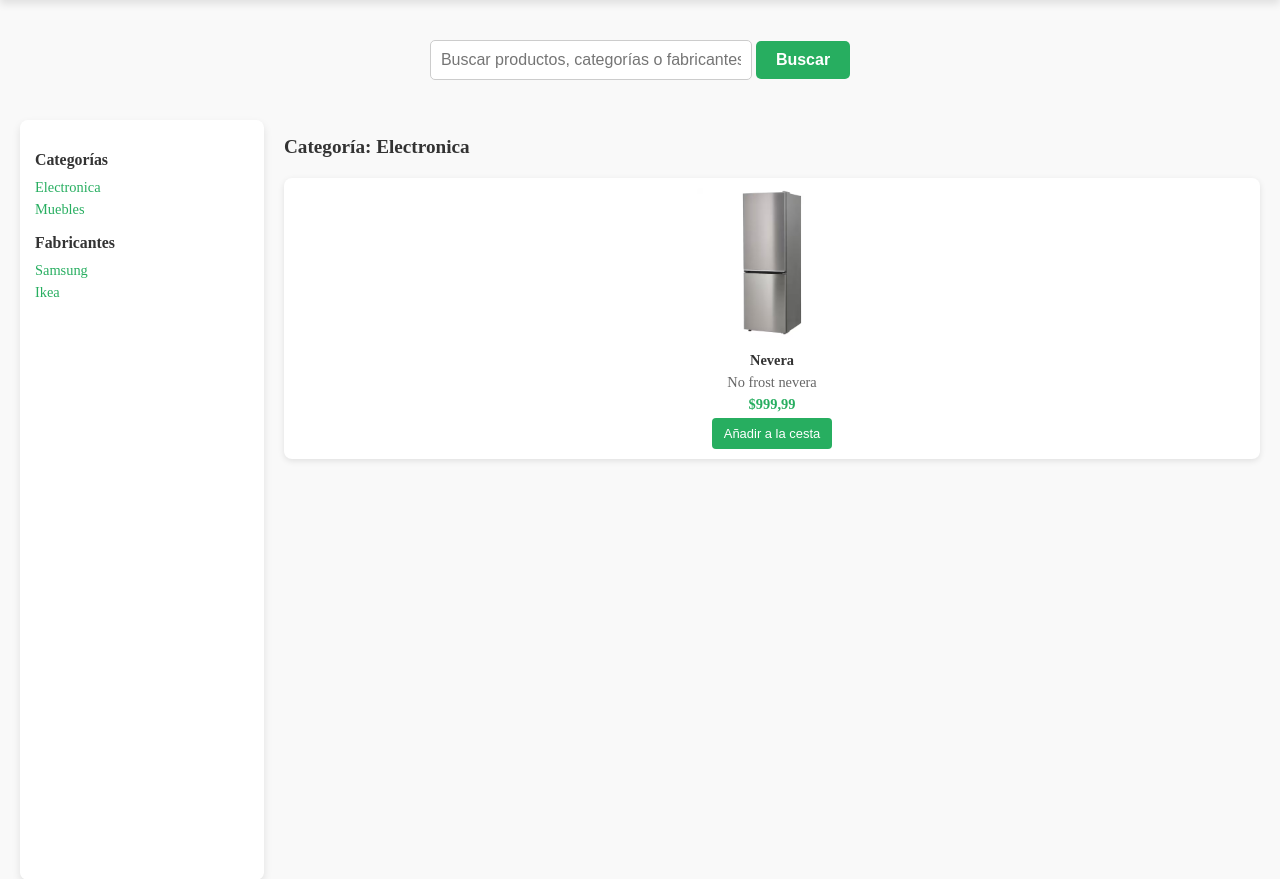
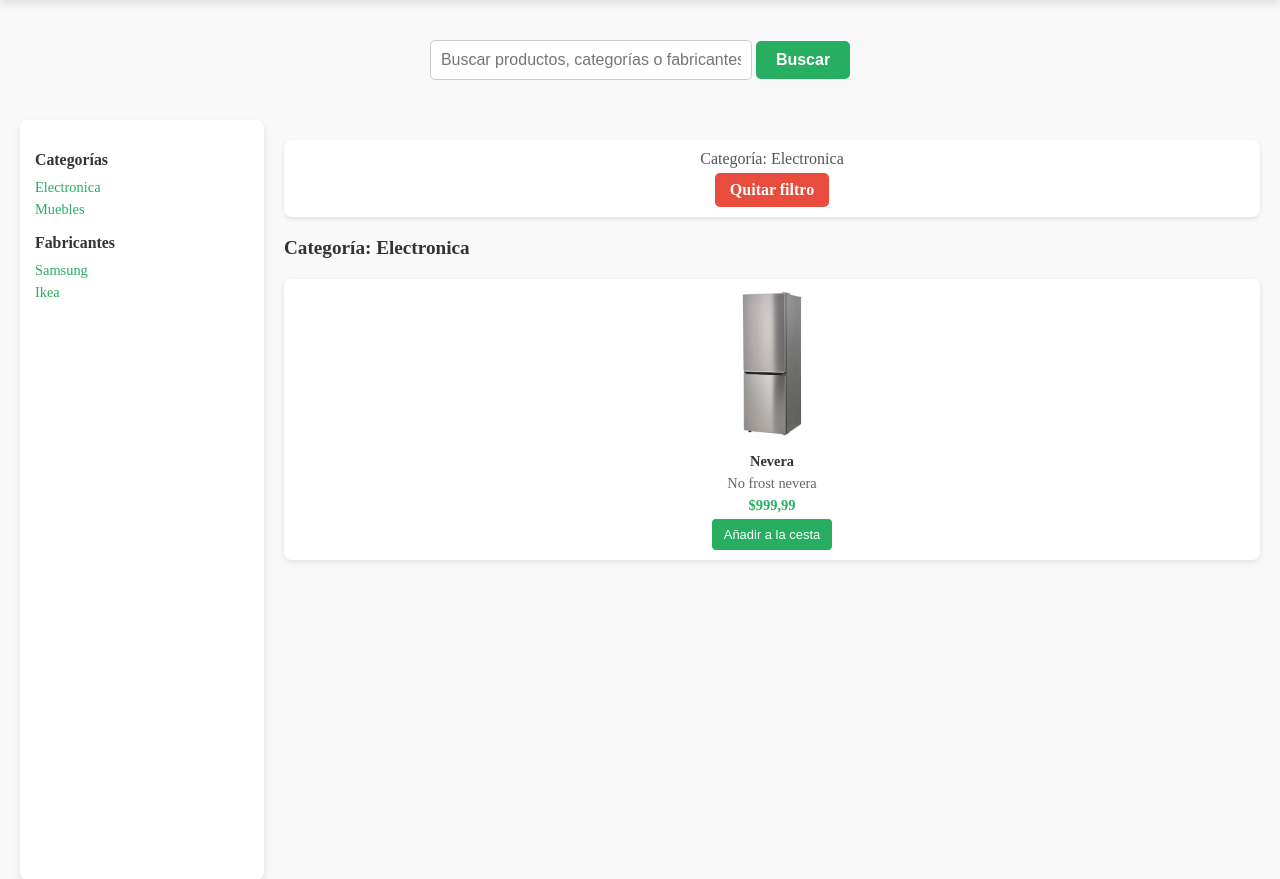
Before and after one commit to davblamor/PGPI-2.7, a Django app: page /categoria/9/ in a window 1280 px wide. Shown: the part 55-934 px from the top of the page. Run offline with Django 5.2, Linux system fonts and the light colour scheme; data comes from the database, SQL or seed files in the repository.

Commit message:
feat(filters): button for filter elimination

```diff
--- a/backend/myapp/views.py
+++ b/backend/myapp/views.py
@@ -32,6 +32,9 @@ def home(request):
 
 def catalogo(request):
     query = request.GET.get('q', '')
+    categoria_id = request.GET.get('categoria')
+    fabricante_id = request.GET.get('fabricante')
+
     productos = Product.objects.all()
     categorias = Category.objects.all()
     fabricantes = Manufacturer.objects.all()
@@ -43,13 +46,22 @@ def catalogo(request):
             Q(manufacturer__name__icontains=query)
         )
 
+    if categoria_id:
+        productos = productos.filter(category_id=categoria_id)
+        filtro = f"Categoría: {Category.objects.get(id=categoria_id).name}"
+    elif fabricante_id:
+        productos = productos.filter(manufacturer_id=fabricante_id)
+        filtro = f"Fabricante: {Manufacturer.objects.get(id=fabricante_id).name}"
+    else:
+        filtro = None
+
     return render(request, 'catalogo.html', {
         'productos': productos,
         'categorias': categorias,
         'fabricantes': fabricantes,
         'query': query,
+        'filtro': filtro,
     })
-
 
 def filtrar_por_categoria(request, categoria_id):
     categoria = get_object_or_404(Category, id=categoria_id)
--- a/backend/templates/catalogo.html
+++ b/backend/templates/catalogo.html
@@ -1,5 +1,6 @@
 <!DOCTYPE html>
 <html lang="en">
+
 <head>
     <meta charset="UTF-8">
     <meta name="viewport" content="width=device-width, initial-scale=1.0">
@@ -72,8 +73,10 @@
             box-shadow: 0 4px 8px rgba(0, 0, 0, 0.1);
             font-size: 0.9em;
             position: sticky;
-            top: 70px; /* Ajusta según el alto de la navbar */
-            height: calc(100vh - 70px); /* Ocupa todo el alto menos la navbar */
+            top: 70px;
+            /* Ajusta según el alto de la navbar */
+            height: calc(100vh - 70px);
+            /* Ocupa todo el alto menos la navbar */
             overflow-y: auto;
         }
 
@@ -158,11 +161,46 @@
             background-color: #1e874b;
         }
 
+        .active-filter {
+            margin: 20px 0;
+            text-align: center;
+            background-color: #fff;
+            padding: 10px 15px;
+            border-radius: 8px;
+            box-shadow: 0 2px 4px rgba(0, 0, 0, 0.1);
+        }
+
+        .active-filter p {
+            font-size: 1em;
+            color: #555;
+            margin: 0;
+        }
+
+        .clear-filter {
+            display: inline-block;
+            margin-top: 5px;
+            padding: 8px 15px;
+            background-color: #e74c3c;
+            /* Botón rojo */
+            color: #fff;
+            text-decoration: none;
+            border-radius: 5px;
+            font-weight: bold;
+            transition: background-color 0.3s;
+        }
+
+        .clear-filter:hover {
+            background-color: #c0392b;
+            /* Más oscuro en hover */
+        }
+
+
         .filter-title {
             font-size: 1.2em;
             margin-bottom: 10px;
             color: #333;
         }
+
         .search-bar {
             margin: 40px 0 20px 0;
             display: flex;
@@ -180,23 +218,28 @@
         }
 
         .search-bar button {
-            background-color: #27ae60; /* Color verde */
-            color: #fff; /* Texto blanco */
+            background-color: #27ae60;
+            /* Color verde */
+            color: #fff;
+            /* Texto blanco */
             padding: 10px 20px;
             border: none;
             border-radius: 5px;
             font-weight: bold;
             cursor: pointer;
-            font-size: 1em; /* Ajusta el tamaño de fuente */
+            font-size: 1em;
+            /* Ajusta el tamaño de fuente */
             transition: background-color 0.3s;
         }
 
         .search-bar button:hover {
-            background-color: #1e874b; /* Color verde más oscuro en hover */
+            background-color: #1e874b;
+            /* Color verde más oscuro en hover */
         }
     </style>
 
 </head>
+
 <body>
     <div class="header">
         <div style="display: flex; align-items: center;">
@@ -247,6 +290,14 @@
 
         <!-- Lista de productos filtrados -->
         <div>
+            <!-- Mostrar el filtro activo y un botón para quitarlo -->
+            {% if filtro %}
+            <div class="active-filter">
+                <p>{{ filtro }}</p>
+                <a href="{% url 'catalogo' %}" class="clear-filter">Quitar filtro</a>
+            </div>
+            {% endif %}
+
             {% if filtro %}
             <h2 class="filter-title">{{ filtro }}</h2>
             {% endif %}
@@ -274,4 +325,5 @@
     </div>
 
 </body>
+
 </html>
```
Lines whose indentation alone changed are shown as unchanged.
